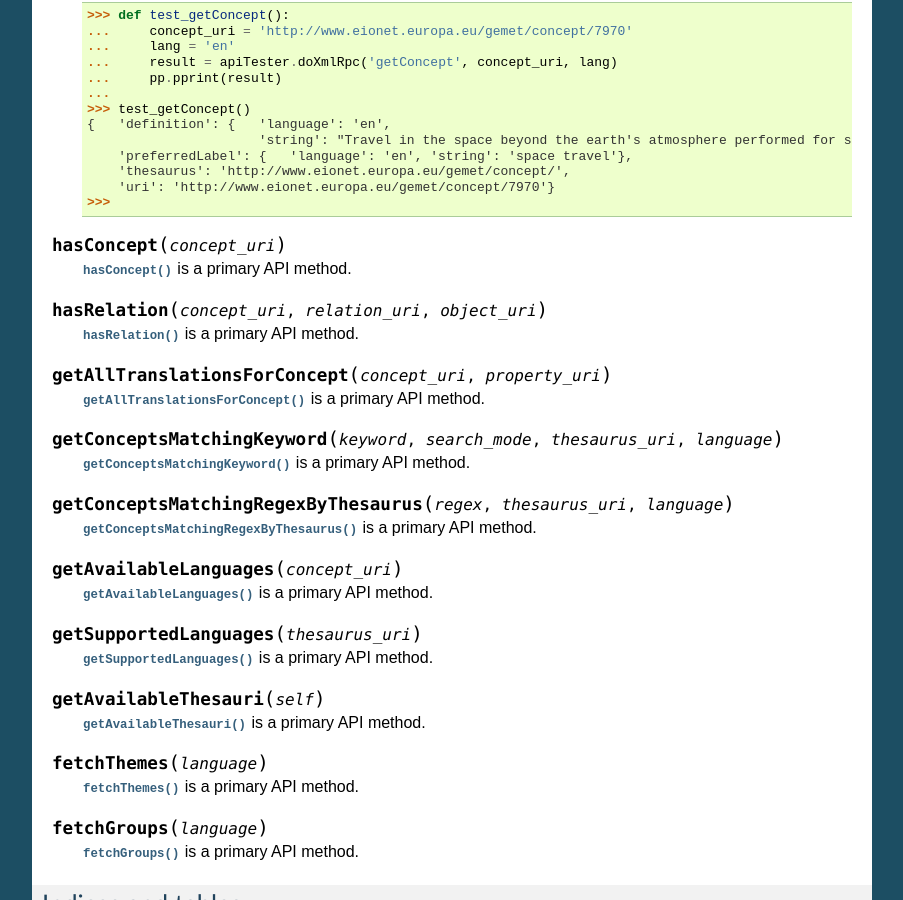
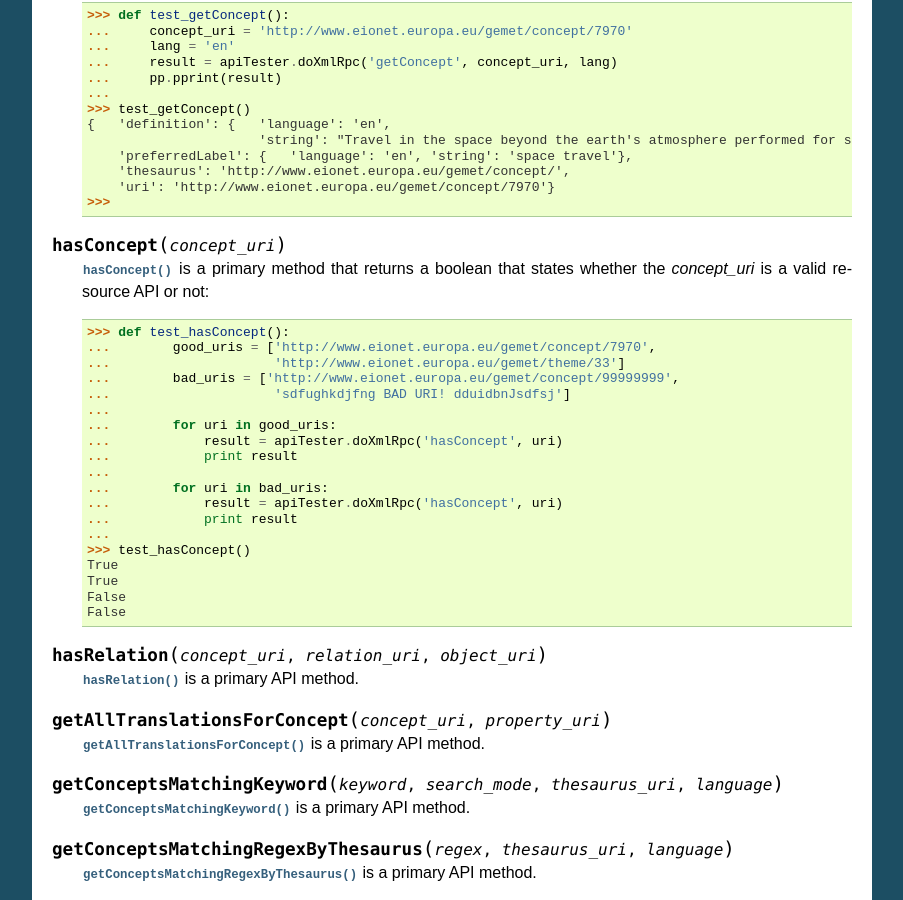
Before and after one commit to eea/gemet, a Sphinx documentation site: the page built from docs/api/source/api.rst, in a window 1280 px wide and 900 px high, scrolled down 1116 px. Shown: the whole window, without its empty margins (198-1101 px from the left). Built offline with Sphinx 7.4.7, drawn with Linux system fonts in a browser that asks for light colours.

Commit message:
docs: update api docs with hasConcept method.

```diff
--- a/docs/api/source/api.rst
+++ b/docs/api/source/api.rst
@@ -83,7 +83,27 @@ WebService API methods
 
 .. function:: hasConcept(concept_uri)
 
-   :func:`hasConcept` is a primary API method.
+   :func:`hasConcept` is a primary method that returns a boolean that states whether the *concept_uri* is a valid resource API or not::
+
+        >>> def test_hasConcept():
+        ...        good_uris = ['http://www.eionet.europa.eu/gemet/concept/7970',
+        ...                     'http://www.eionet.europa.eu/gemet/theme/33']
+        ...        bad_uris = ['http://www.eionet.europa.eu/gemet/concept/99999999',
+        ...                     'sdfughkdjfng BAD URI! dduidbnJsdfsj']
+        ...
+        ...        for uri in good_uris:
+        ...            result = apiTester.doXmlRpc('hasConcept', uri)
+        ...            print result
+        ...
+        ...        for uri in bad_uris:
+        ...            result = apiTester.doXmlRpc('hasConcept', uri)
+        ...            print result
+        ...
+        >>> test_hasConcept()
+        True
+        True
+        False
+        False
 
 .. function:: hasRelation(concept_uri, relation_uri, object_uri)
 
```
Also changed, not shown: 5 other files.
